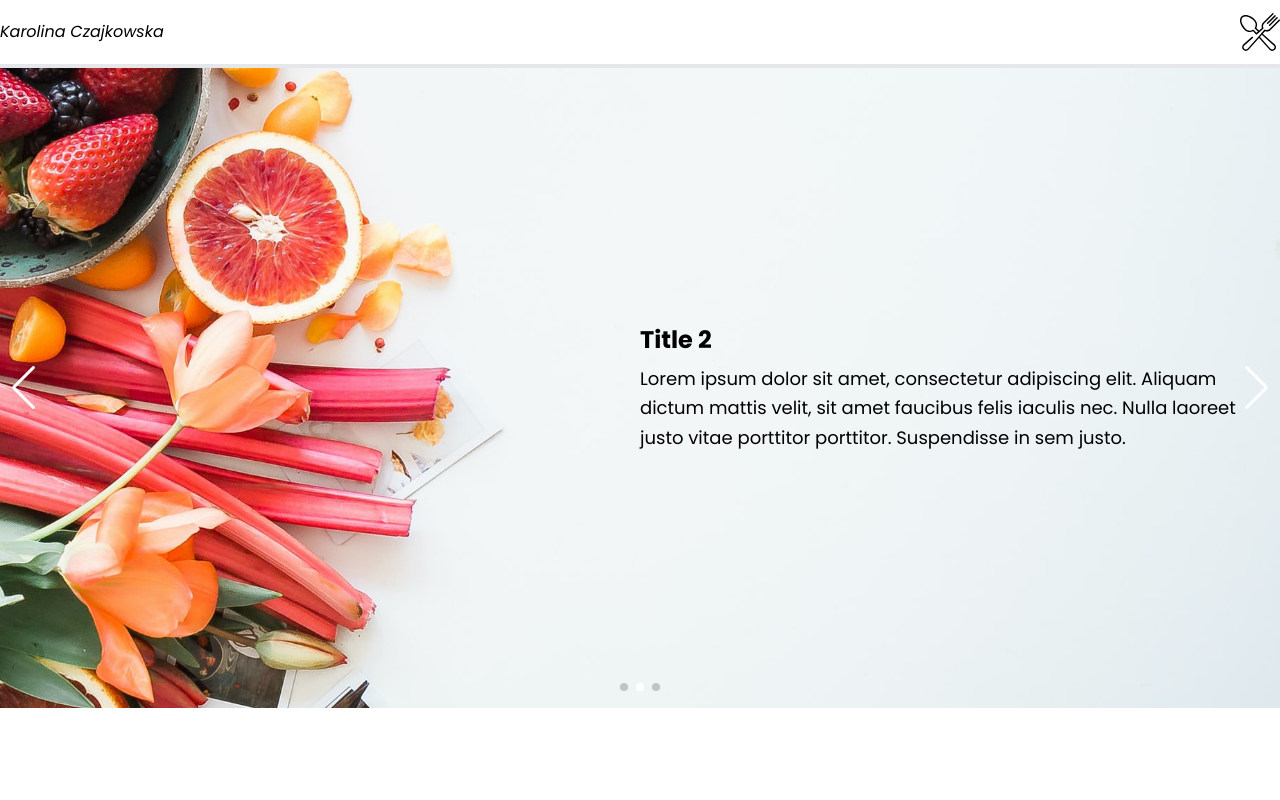
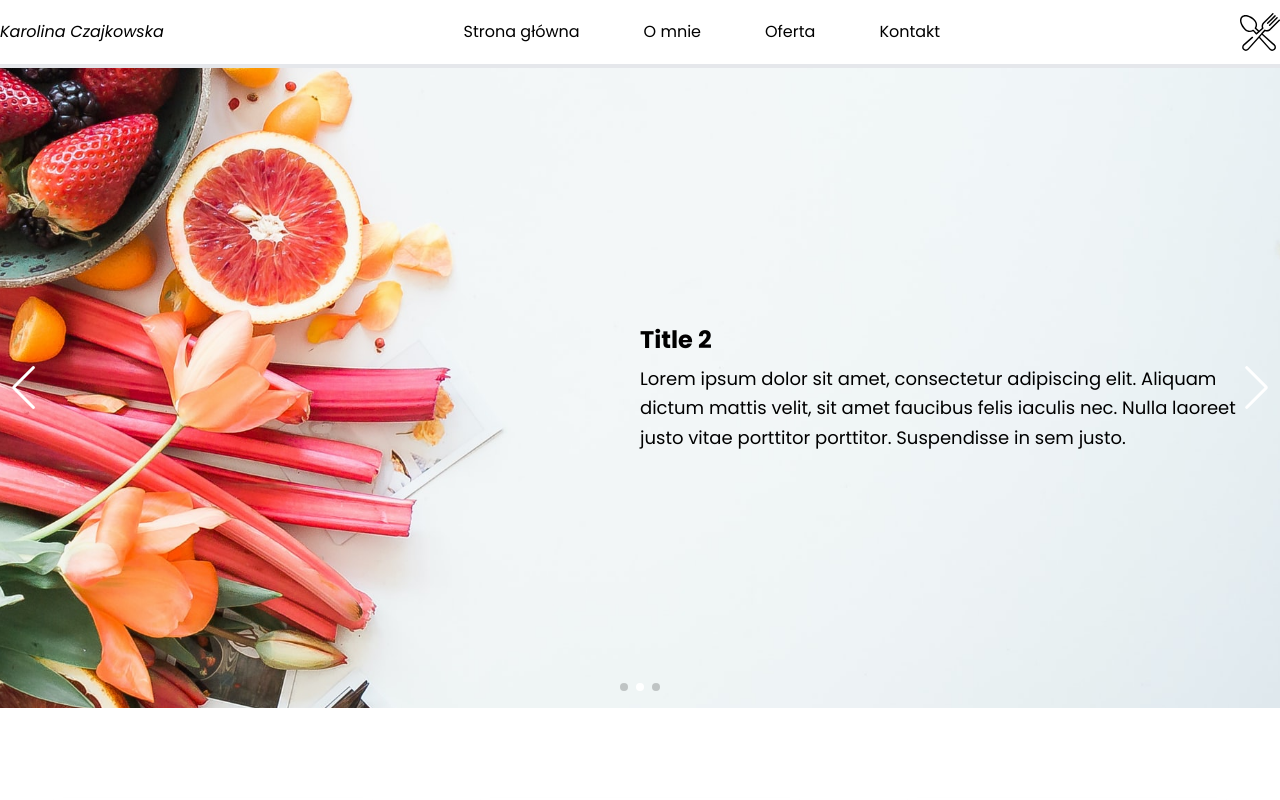
Before and after one commit to FilipKaczmarek/DietitianPortfolio-Karolina, a React (Create React App) app: page / in a window 1280 px wide. Shown: the top 800 px of the page. Built offline with nearby package versions, Linux system fonts and the light colour scheme.

Commit message:
Styling behaviour on breakpoints

```diff
--- a/src/Components/NavMenu/NavMenu.jsx
+++ b/src/Components/NavMenu/NavMenu.jsx
@@ -7,19 +7,19 @@ import UnorderedList from "../UnorderedList/UnorderedList.jsx";
 export const DesktopNavMenu = ({ className }) => {
   return (
     <div className={`${className ? className : ""}`}>
-      <UnorderedList>
-        {/* <Link to='/'>
+      <UnorderedList className="flex flex-row">
+        <Link to='/' className="md:px-4 lg:px-8">
           <li>Strona główna</li>
         </Link>
-        <Link to='/about'>
+        <Link to='/' className="md:px-4 lg:px-8">
           <li>O mnie</li>
         </Link>
-        <Link>
+        <Link to='/' className="md:px-4 lg:px-8">
           <li>Oferta</li>
         </Link>
-        <Link>
-          <li>Oferta</li>
-        </Link> */}
+        <Link to='/' className="md:px-4 lg:px-8">
+          <li>Kontakt</li>
+        </Link>
       </UnorderedList>
     </div>
   );
--- a/src/Sections/Navigation/Navigation.jsx
+++ b/src/Sections/Navigation/Navigation.jsx
@@ -1,6 +1,6 @@
 import React, { useState } from "react";
 import PropTypes from "prop-types";
-// import { Link } from "react-router-dom";
+import { Link } from "react-router-dom";
 
 import NavMenu from "../../Components/NavMenu/NavMenu.jsx";
 import MenuIconOpen from "../../Components/MenuIconOpen/MenuIconOpen.jsx";
@@ -10,16 +10,19 @@ export const Navigation = ({ className }) => {
   const [isMenuOpen, setIsMenuOpen] = useState(false);
   return (
     <nav
-      className={`border-b-4 border-solid shadow-md ${
+      className={`border-b-4 border-solid shadow-md px-8 xl:px-0 ${
         className ? className : ""
       }`}
     >
       <div className="max-w-screen-xl mx-auto flex flex-row justify-between items-center">
-        <div className="py-5">
-          <span className="italic cursor-pointer">Karolina Czajkowska</span>
-          {/* <Link to='/'></Link> */}
+        <div className="py-5 flex flex-row justify-between">
+          <div>
+            <Link to="/">
+              <span className="italic cursor-pointer">Karolina Czajkowska</span>
+            </Link>
+          </div>
         </div>
-        <NavMenu />
+        <NavMenu className="hidden md:block" />
         <button className="py-2.5 cursor-pointer">
           <MenuIconOpen
             className={`w-[40px] h-[40px] ${isMenuOpen ? "hidden" : "block"}`}
```
